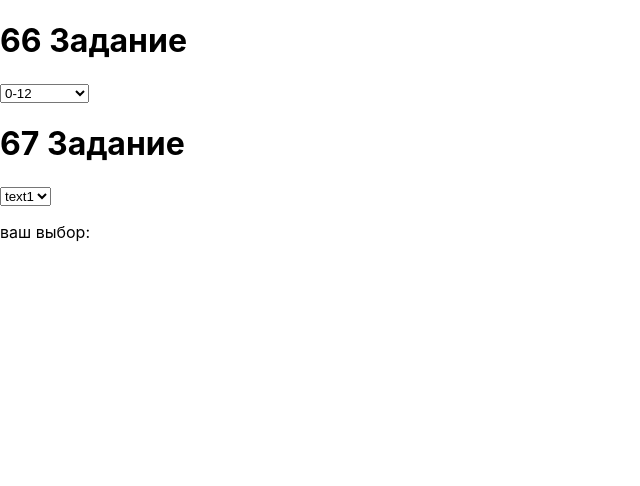
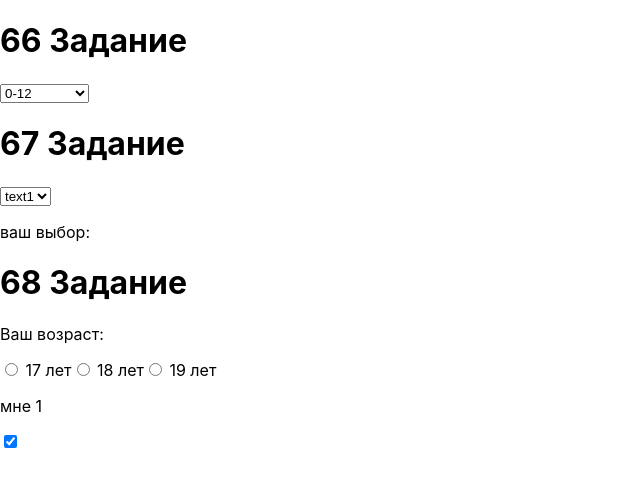
Before and after one commit to Vilen-lfk/React_tasks, a React (Create React App) app: page / in a window 1280 px wide. Shown: the top 486 px of the page, without its empty margins (0-640 px from the left). Built offline with nearby package versions, Linux system fonts and the light colour scheme.

Commit message:
68-69 tasks

```diff
--- a/src/App3.js
+++ b/src/App3.js
@@ -11,6 +11,14 @@ function App() {
 	const options = texts.map((text, index) => {
 		return <option key={index} value={index}>{text}</option>;
 	});
+	//68
+	const [radio, setRadio] = useState(1)
+
+	function chage(event){
+		setRadio(event.target.value);
+	}
+	//69
+	const [mass, setMass] = useState('text')
 	return(
 	<>
 		<div>
@@ -37,6 +45,37 @@ function App() {
 				ваш выбор: {vil}
 			</p>
 		</div>
+		<div>
+			<h1>68 Задание</h1>
+			<p>Ваш возраст:</p>
+			<input
+				type="radio"
+				name="radio"
+				value="17"
+				checked={radio === '17' ? true : false}
+				onChange={chage}
+			/> 17 лет
+			<input
+				type="radio"
+				name="radio"
+				value="18"
+				checked={radio === '18' ? true : false}
+				onChange={chage}
+			/> 18 лет
+			<input
+				type="radio"
+				name="radio"
+				value="19"
+				checked={radio === '19' ? true : false}
+				onChange={chage}
+			/> 19 лет
+			<p>
+				мне {radio}
+			</p>
+		</div>
+		<div>
+			<input type="checkbox" defaultChecked={mass} />
+		</div>
 
 	</>);
 }
```
